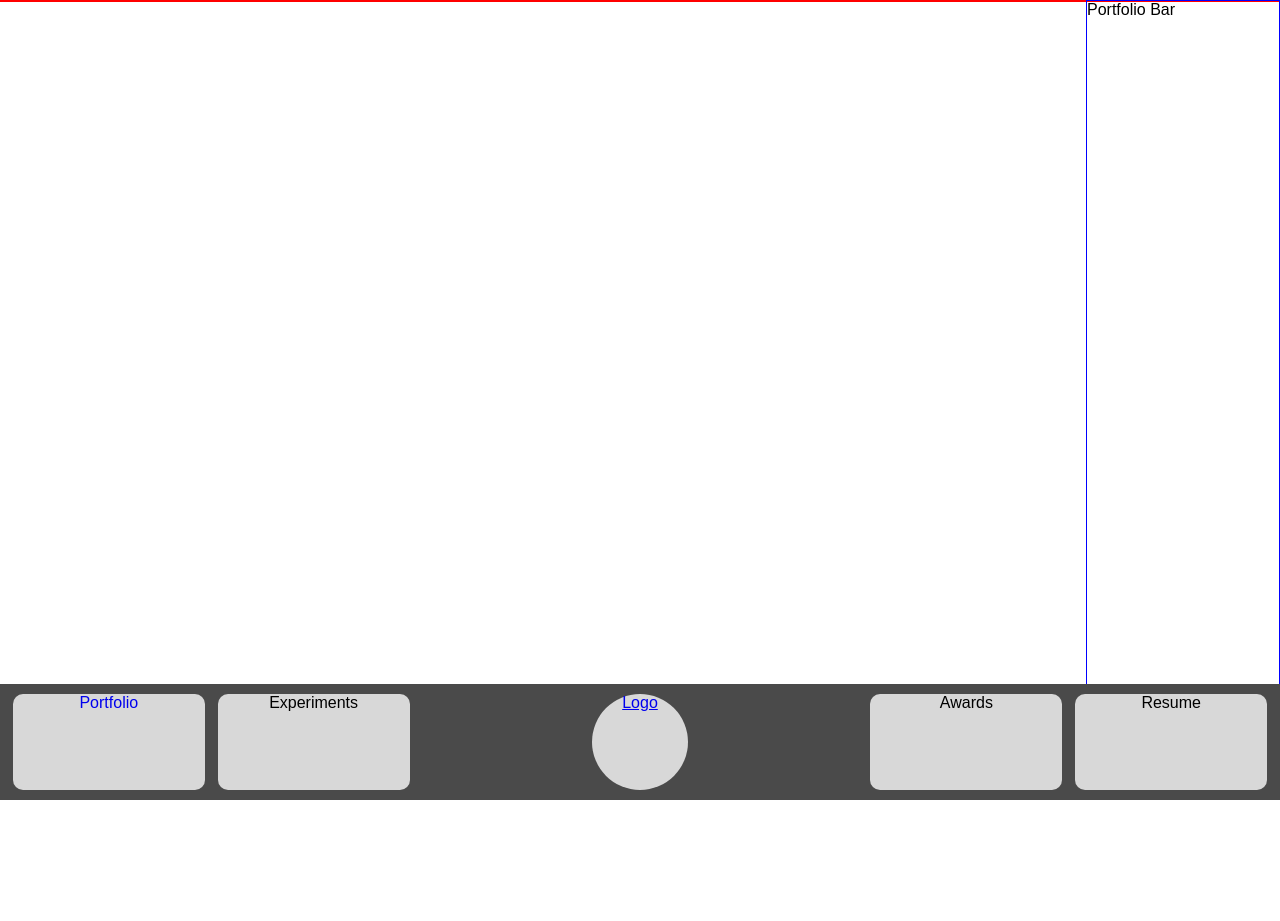
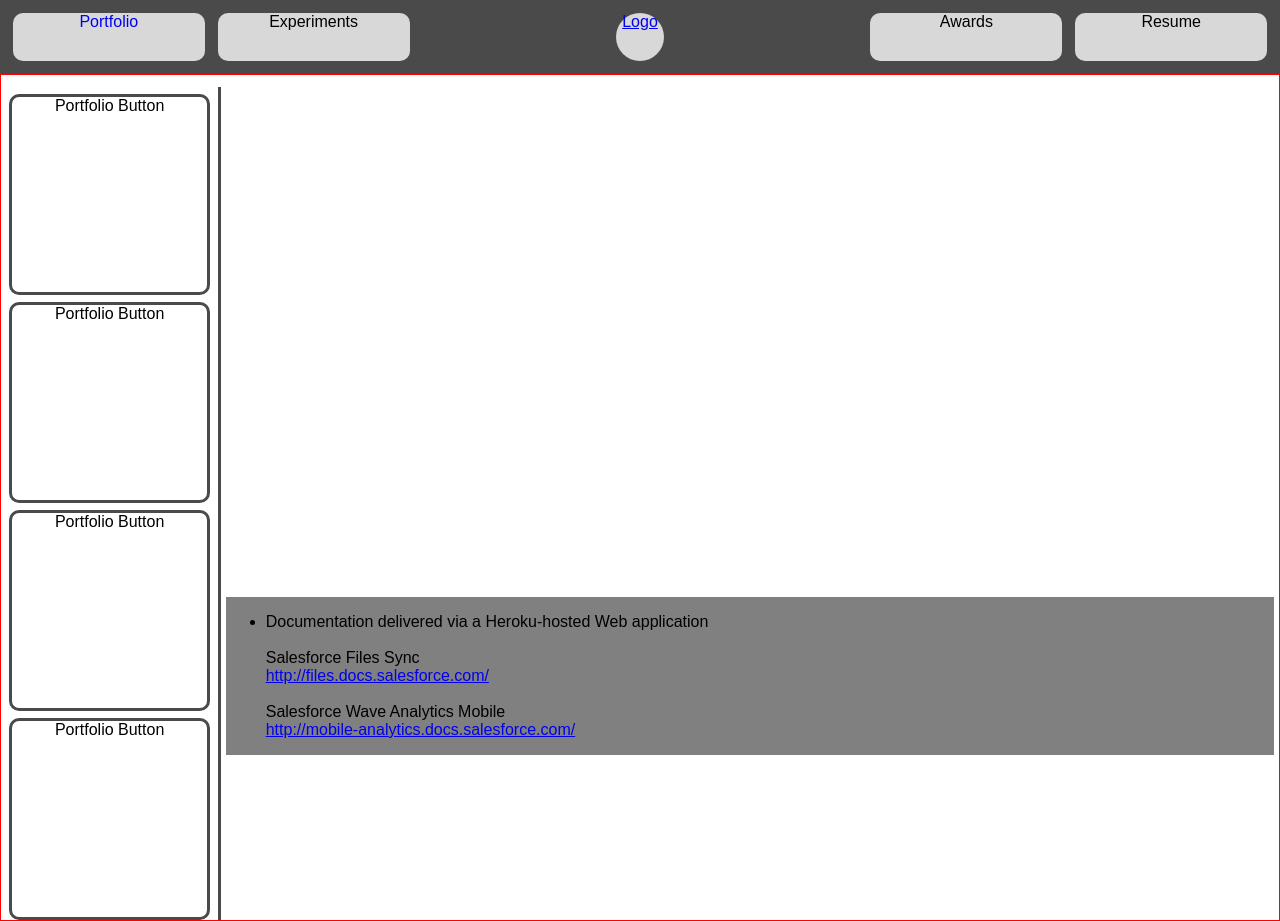
Before and after one commit to thewren/MyWebSite, a Python web app: template templates/portfolio.html in a window 1280 px wide. Before the commit the page ends 800 px from the top, so only its background shows below. Run offline with Jinja, Linux system fonts and the light colour scheme; the template is opened without the code that fills it: most values are stand-ins (such as "Sample title", 1, 10 or a date in 2020).

Commit message:
Portfolio Updates

```diff
--- a/static/css/style.css
+++ b/static/css/style.css
@@ -47,6 +47,8 @@ html {
 
 body {
 	margin: 0;
+	margin-top: 5.75%;
+	padding-top: 1%;
 	border: 1px solid red;
 	background-color: white;
 }
@@ -62,7 +64,7 @@ body {
 		z-index: 1000;
 		/*height: 100%;*/
 		left: 0;
-		bottom: 0;
+		top: 0;
 		width: 100%;
 		background-color: #4A4A4A;
 
@@ -80,7 +82,7 @@ body {
 	.nav-button {
 		float: left;
 		width: 100%;
-		height: 0; padding-bottom: 50%;
+		height: 0; padding-bottom: 25%;
 
 		border-radius: 10px;
 		background-color: #D8D8D8;
@@ -90,7 +92,7 @@ body {
 	.nav-button-container {
 		float: left;
 		width: 15%;
-		margin-top: 10px; margin-bottom: 10px;
+		margin-top: 1%; margin-bottom: 1%;
 		margin-left: 1%;
 		/*
 		margin-left: 1%; margin-right: 1%;
@@ -106,7 +108,7 @@ body {
 		position: absolute;
 		/*display: inline-block;*/
 		width: 100%;
-		bottom: 100%;
+		top: 100%;
 		background-color: green;
 		padding: 10px;
 	}
@@ -129,8 +131,8 @@ body {
 			background-color: #E9E9E9;
 			*/
 			float: left;
-			width: 7.5%;
-			margin-top: 10px; margin-bottom: 10px; margin-left: 14.25%; margin-right: 13.25%;
+			width: 3.75%;
+			margin-top: 1%; margin-bottom: 1%; margin-left: 16.125%; margin-right: 15.125%;
 
 			animation: 2s ease 2s 1 alternate nav_buttons_appear;
 			/*animation: duration | type | delay | repetitions | direction | function */
@@ -159,10 +161,28 @@ body {
 		/* Portfolio */
 
 		.portfolio-bar {
-			position: fixed;
-			width: 15%;
-			height: 100%;
-			top: 0;
-			right: 0;
-			border: 1px solid blue;
+			display: inline-block;
+			width: 17%;
+			text-align: center;
+			border-right: 3px solid #4A4A4A;
 		}
+
+		.portfolio-button-container {
+			display: inline-block;
+			width: 90%;
+			border: 3px solid #4A4A4A;
+			border-radius: 10px;
+			margin-top: 3%;
+		}
+
+		.portfolio-button {
+			border-radius: 10px;
+			width: 100%;
+			height: 0; padding-bottom: 100%;
+		}
+
+		.portfolio-body {
+			display: inline-block;
+			width: 82%;
+			background: grey;
+		}
--- a/templates/portfolio.html
+++ b/templates/portfolio.html
@@ -9,8 +9,47 @@
 	</div>
 	-->
 	<div class="portfolio-bar">
-		Portfolio Bar
+		<div class="portfolio-button-container">
+			<div class="portfolio-button">
+				Portfolio Button
+			</div>
+		</div>
+		<div class="portfolio-button-container">
+			<div class="portfolio-button">
+				Portfolio Button
+			</div>
+		</div>
+		<div class="portfolio-button-container">
+			<div class="portfolio-button">
+				Portfolio Button
+			</div>
+		</div>
+		<div class="portfolio-button-container">
+			<div class="portfolio-button">
+				Portfolio Button
+			</div>
+		</div>
+	</div>
+
+	<div class="portfolio-body">
+		<ul>
+			<li>
+				Documentation delivered via a Heroku-hosted Web application
+				<br />
+				<br />
+					Salesforce Files Sync
+					<br />
+					<a href = "http://files.docs.salesforce.com/">http://files.docs.salesforce.com/</a>
+					<br />
+					<br />
+					Salesforce Wave Analytics Mobile
+					<br />
+					<a href = "http://mobile-analytics.docs.salesforce.com/">http://mobile-analytics.docs.salesforce.com/</a>
+			</li>
+		</ul>
 	</div>
 
 
+
+
 {% endblock %}
```
